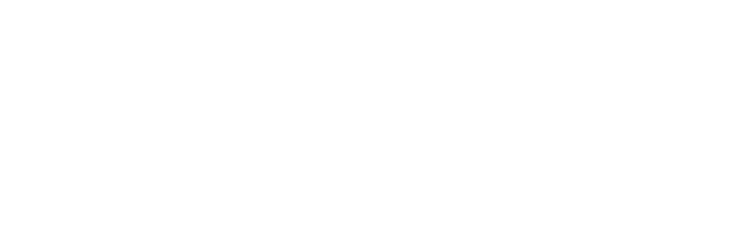
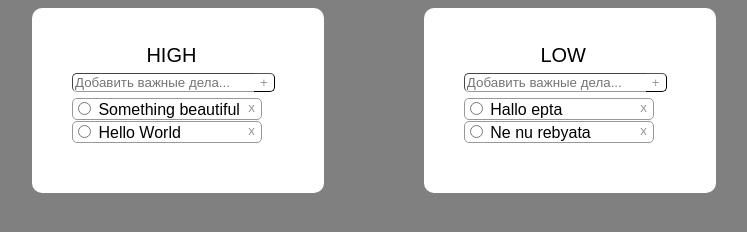
Before and after one commit to artemart1338/Strada.Test, a plain HTML site: page Index.html in a window 1280 px wide. Shown: the whole page, without its empty margins (76-823 px from the left). Drawn offline with Linux system fonts and the light colour scheme.

Commit message:
Дополнение

```diff
--- a/Index.html
+++ b/Index.html
@@ -1,10 +1,104 @@
 <!DOCTYPE html>
 <html lang="en">
+<link rel="stylesheet" href="style.css">
 <head>
     <meta charset="UTF-8">
     <title>Title</title>
 </head>
 <body>
+<div class="mainContainer df">
+    <div class="container df">
+        <h1 class="title">HIGH</h1>
+            <div class="context">
+                <ul class="inputs df">
+                    <li class="input">
+                        <label>
+                            <input type="text" class="mainInput" placeholder="Добавить важные дела..." value="">
+                        </label>
+                    </li>
+                    <li class="input">
+                        <input type="button" class="add" value="+">
+                    </li>
+                </ul>
 
+                <ul class="items">
+                    <li class="item">
+                        <form action="" class="mainForm">
+                            <input type="button" class="delete df" value="x">
+                            <label class="item-text">
+                                <input type="radio" class="input-text" name="">
+                                Something beautiful
+                            </label>
+                        </form>
+                    </li>
+
+                    <li class="item">
+                        <form action="" class="mainForm">
+                            <input type="button" class="delete df" value="x">
+                            <label class="item-text">
+                                <input type="radio" class="input-text" name="">
+                                Hello World
+                            </label>
+                        </form>
+                    </li>
+                </ul>
+            </div>
+        </div>
+
+    <div class="container df">
+        <h1 class="title">LOW</h1>
+        <div class="context">
+
+            <ul class="inputs df">
+                <li class="input">
+                    <label>
+                        <input type="text" class="mainInput" placeholder="Добавить важные дела..." value="">
+                    </label>
+                </li>
+                <li class="input">
+                    <input type="button" class="add" value="+">
+                </li>
+            </ul>
+
+
+            <ul class="items">
+                <li class="item">
+                    <form action="" class="mainForm">
+                        <input type="button" class="delete df" value="x">
+                        <label class="item-text">
+                            <input type="radio" class="input-text" name="">
+                            Hallo epta
+                        </label>
+                    </form>
+                </li>
+
+                <li class="item">
+                    <form action="" class="mainForm">
+                        <input type="button" class="delete df" value="x">
+                        <label class="item-text">
+                            <input type="radio" class="input-text" name="">
+                            Ne nu rebyata
+                        </label>
+                    </form>
+                </li>
+            </ul>
+        </div>
+    </div>
+</div>
 </body>
+<script src="app.js"></script>
 </html>
+
+
+
+
+<!--Сегодня вам предстоит научиться работать с полем input чтобы добавлять новые задачи в список.
+Для этого будет не лишнем прочитать эту теорию про Формы.
+Ваша задача:
+добавить обработку для поля ввода по нажатию на enter
+после получения текста из формы, создавать новый элемент (тот, где имя задачи, чек бокс и кнопка удалить)
+добавлять этот элемент в DOM
+
+да, поле для добавления новой задачи должно быть именно формой
+нет, весь остальной функционал сейчас делать не нужно, только форма - enter - создание дива - добавление в верстку
+кажется все это вы уже делали в прошлых задачах -->
--- a/app.js
+++ b/app.js
@@ -0,0 +1,49 @@
+let count = 1;
+//https://codepen.io/denic86/pen/MWXoQar
+//https://learn.javascript.ru/forms-submit
+let form = Array.from(document.forms);
+form.forEach(el => {
+    el.addEventListener("submit", function(e) {
+        e.preventDefault()
+        newTask(e.target)
+        el.reset()
+        count++
+    });
+});
+
+function newTask(el) {
+    let input = el.querySelector('.todo__add')
+    let name = input.value;
+    if (!name) return
+    let blockPriority = el.closest('.todo__priority')
+    // let priority = blockPriority.dataset.priority
+    addTaskToList(name, blockPriority)
+}
+
+function addTaskToList(name, blockPriority) {
+    let task = createTaskHtml(name)
+    list = blockPriority.querySelector('.todo__list');
+    list.prepend(task)
+}
+
+function createTaskHtml(name){
+    let todoTask = document.createElement('div')
+    todoTask.className = "todo__task";
+
+    let todoCheckbox = document.createElement('input');
+    todoCheckbox.className = "todo__checkbox";
+    todoCheckbox.id = `task_${count}`;
+    todoCheckbox.type = "checkbox"
+
+    let todoLabel = document.createElement('label');
+    todoLabel.className = "todo__label";
+    todoLabel.textContent = name;
+    todoLabel.setAttribute("for", `task_${count}`);
+
+    let todoPlus = document.createElement('div');
+    todoPlus.className = "todo__plus todo__plus_rotate";
+    todoTask.prepend(todoPlus);
+    todoTask.prepend(todoLabel);
+    todoTask.prepend(todoCheckbox);
+    return todoTask
+}
--- a/style.css
+++ b/style.css
@@ -0,0 +1,85 @@
+body{
+    background: gray;
+    font-family: "Arial";
+}
+.title{
+    text-align: center;
+    font-size:20px;
+    font-weight: normal;
+    margin-left:36px;
+
+}
+.context{
+    margin-top: -25px;
+}
+ul{
+    list-style: none;
+}
+
+.df{
+    display: flex;
+}
+.mainContainer{
+    max-width:600px;
+    justify-content: space-between;
+}
+.inputs{
+    padding-top: 1px ;
+}
+.items{
+    flex-direction: column;
+    max-width: 190px;
+    margin-bottom: 50px ;
+    margin-top: -10px;
+}
+.item{
+    border-style: solid;
+    border-width: 1px;
+    border-radius: 5px;
+    border-color: #989898;
+    /*padding: 1rem;*/
+    margin-bottom: 1px;
+    word-break: break-all;
+
+
+}
+.container{
+    background: white;
+    flex-direction: column;
+    max-width: 300px;
+    border-radius: 10px;
+    padding-top: 23px;
+    padding-right: 49px;
+    margin-left: 100px;
+
+}
+.add{
+    /*border-color: #989898;*/
+    background: none;
+    border-left: none;
+    border-top-right-radius: 5px;
+    border-bottom-right-radius: 5px;
+    border-width: 1px;
+    color: #989898;
+}
+.add:hover{
+    color: black;
+}
+.delete{
+    border-style: none;
+    background: none;
+    float: right;
+    color: #989898;
+    position: relative;
+}
+.delete:hover{
+    color: black;
+}
+.mainInput{
+    border-color: #989898;
+    border-right: none;
+    border-top-left-radius: 5px;
+    border-bottom-left-radius: 5px;
+    border-width: 1px;
+
+}
```
